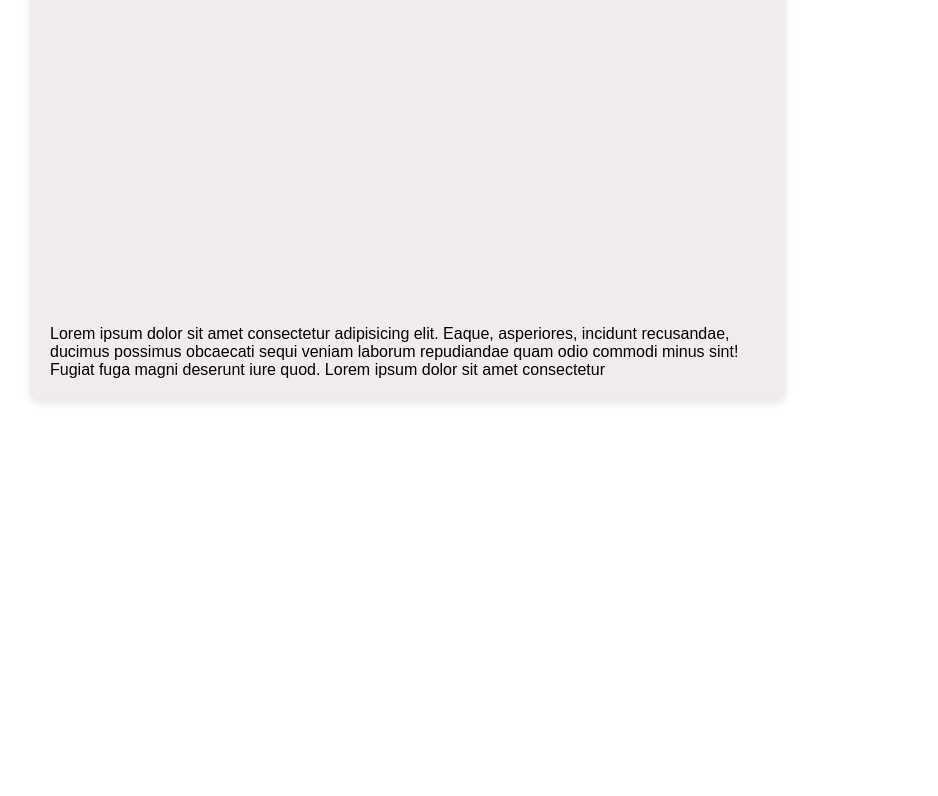
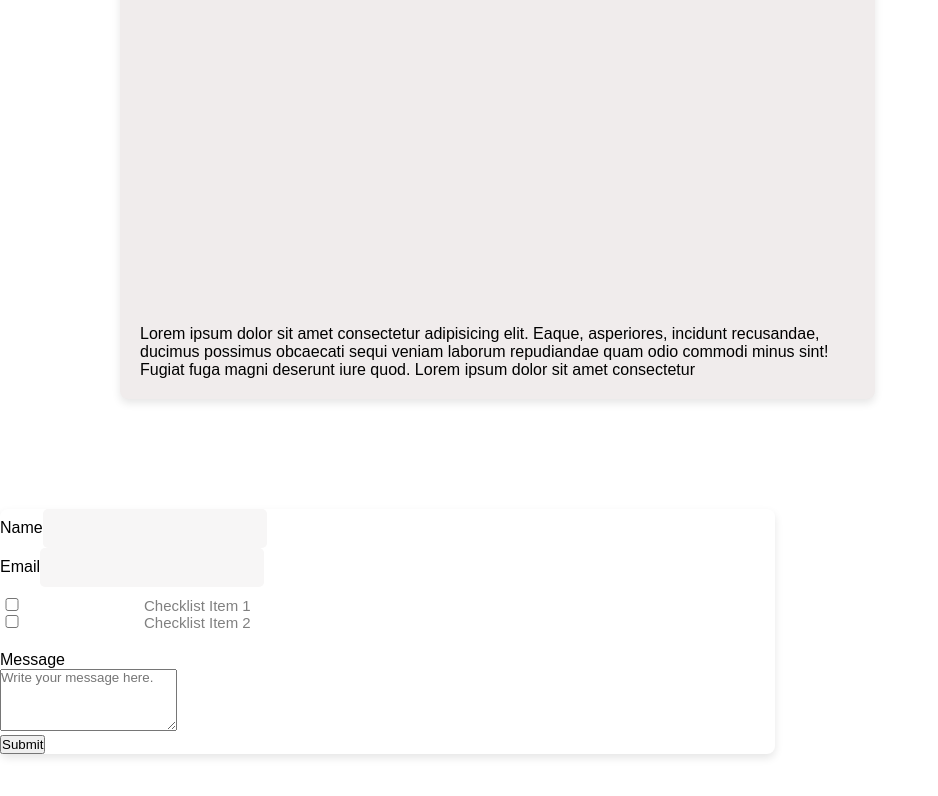
Before and after one commit to shashank-mishra14/TheVCProj, a React (Create React App) app: page /contact in a window 1280 px wide. Shown: the part 482-1278 px from the top of the page, without its empty margins (0-938 px from the left). Before the commit the page ends 1091 px from the top, so only its background shows below. Built offline with nearby package versions, Linux system fonts and the light colour scheme.

Commit message:
changes in ui of contact page

```diff
--- a/src/components/contactpage/Contact.css
+++ b/src/components/contactpage/Contact.css
@@ -21,7 +21,8 @@
     align-items: center;
     margin-top: 10px;
     margin-bottom: 100px;
-    margin-left: 30px;
+    margin-left: 120px;
+    margin-right: 60px;
     width: 755px;
     height: 150%;
     float: left;
@@ -29,6 +30,7 @@
     box-shadow: 0 4px 8px rgba(0, 0, 0, 0.1); /* Adding a subtle box shadow */
     border-radius: 8px; /* Adding border radius for a rounded corner effect */
     background-color: rgb(240, 236, 236); /* Adding a white background to make the shadow stand out */
+    padding-right: 10px;
 
 
 }
@@ -39,7 +41,7 @@
     align-items: center;
     margin-top: 10px;
     margin-bottom: 100px;
-    margin-right: 30px;
+    margin-right: 120px;
     border-radius: 2px;
     width: 775px;
     float: left;
@@ -47,6 +49,7 @@
     box-shadow: 0 4px 8px rgba(0, 0, 0, 0.1); /* Adding a subtle box shadow */
     border-radius: 8px; /* Adding border radius for a rounded corner effect */
     background-color: white; /* Adding a white background to make the shadow stand out */
+    padding-right: 20px;
 
 }
 
@@ -60,3 +63,13 @@
     font-size: 15px;
     color: grey;
 }
+
+.checklist{
+    padding-top: 10px;
+    font-size: 15px;
+    color: grey;
+    display: flex;
+    flex-direction: column;
+    margin-left: -100px;
+    padding-bottom: 20px;
+}
--- a/src/components/contactpage/Contact.jsx
+++ b/src/components/contactpage/Contact.jsx
@@ -1,6 +1,32 @@
 import "./Contact.css";
+import React, { useState } from "react";
+const Contact = () => {
+  const [formData, setFormData] = useState({
+    name: "",
+    email: "",
+    message: "",
+  });
 
-const Contact = () => {
+  const handleChange = (e) => {
+    const { name, value } = e.target;
+    setFormData((prevState) => ({
+      ...prevState,
+      [name]: value,
+    }));
+  };
+
+  const handleSubmit = (e) => {
+    e.preventDefault();
+    // You can handle form submission logic here, like sending data to a server
+    console.log(formData);
+    // Clear form fields after submission
+    setFormData({
+      name: "",
+      email: "",
+      message: "",
+    });
+  };
+
   return (
     <div className="container">
       <h3 className="h3">Connect with us</h3>
@@ -49,7 +75,67 @@ const Contact = () => {
         </p>
       </div>
       <div className="container-right">
+        <form className="form" onSubmit={handleSubmit}>
+          <div className="name">
+            <label className="namechange" htmlFor="name">
+              Name
+            </label>
+            <input
+              className="inputname"
+              type="text"
+              id="name"
+              name="name"
+              value={formData.name}
+              onChange={handleChange}
+              required
+            />
+          </div>
 
+          <div className="email">
+            <label className="mail" htmlFor="email">
+              Email
+            </label>
+            <input
+              className="inputmail"
+              type="email"
+              id="email"
+              name="email"
+              value={formData.email}
+              onChange={handleChange}
+              required
+            />
+          </div>
+          <div className="checklist">
+          <div >
+            <input type="checkbox" id="checklist" name="checklist" />
+            <label htmlFor="checklist">Checklist Item 1</label>
+          </div>
+
+          <div>
+            <input type="checkbox" id="checklist2" name="checklist2" />
+            <label htmlFor="checklist2">Checklist Item 2</label>
+          </div>
+          </div>
+
+
+          <label className="messg" htmlFor="message">
+            Message
+          </label>
+          <div className="textarea">
+            {" "}
+            <textarea
+              id="message"
+              name="message"
+              placeholder="Write your message here."
+              value={formData.message}
+              onChange={handleChange}
+              rows="4"
+              required
+            ></textarea>
+          </div>
+
+          <button type="submit">Submit</button>
+        </form>
       </div>
     </div>
   );
```
